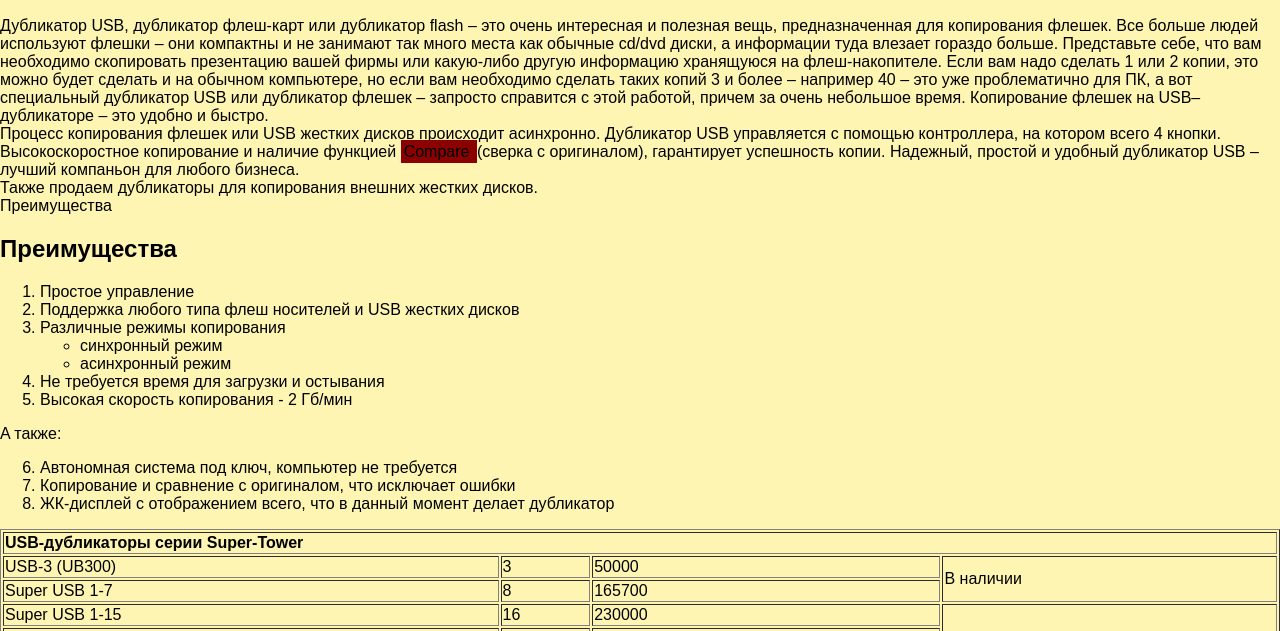
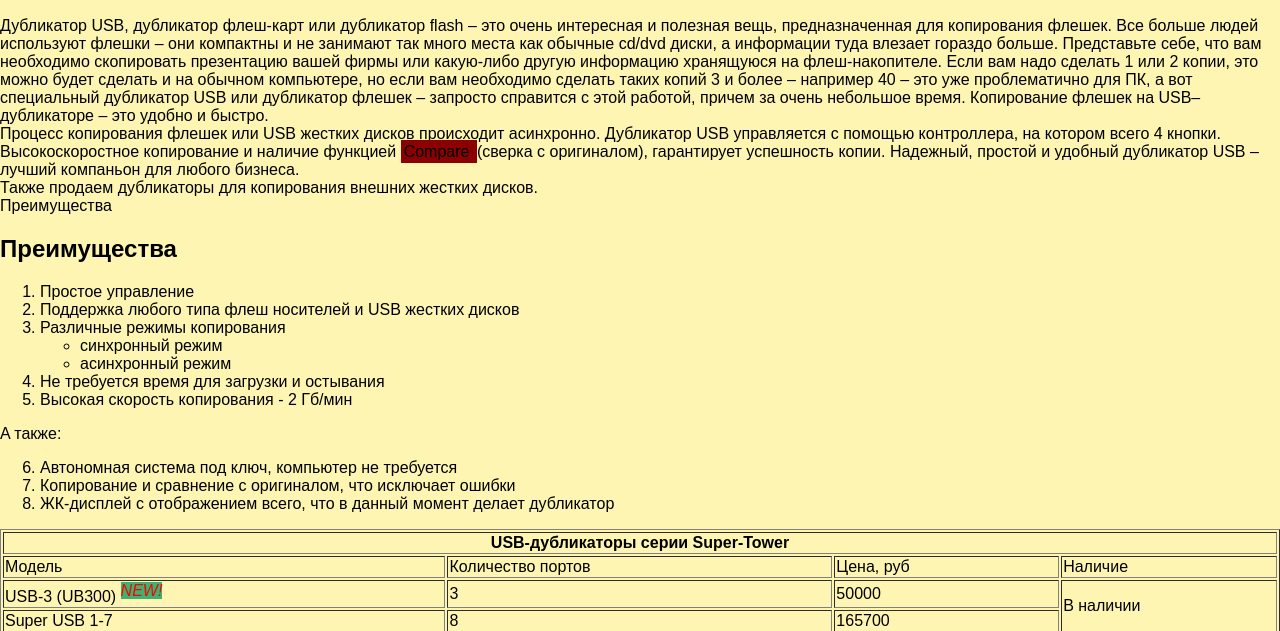
Before and after one commit to ayvayvmvay/web-front-labs001, a plain HTML site: page lab2/usb.html in a window 1280 px wide. Shown: the part 166-797 px from the top of the page. Drawn offline with Linux system fonts and the light colour scheme.

Commit message:
Выделение новинок

```diff
--- a/lab2/usb.html
+++ b/lab2/usb.html
@@ -77,10 +77,17 @@
 
             <table border="1" width="100%">
                 <tr style="font-weight: bold;">
-                    <td colspan="4">USB-дубликаторы серии Super-Tower</td>
+                    <td colspan="4" style="text-align: center;">USB-дубликаторы серии Super-Tower</td>
                 </tr>
                 <tr>
-                    <td>USB-3 (UB300)</td>
+                    <td>Модель</td>
+                    <td>Количество портов</td>
+                    <td>Цена, руб</td>
+                    <td>Наличие</td>
+                </tr>
+                <tr>
+                    <td><span title = "Модель USB-3 (UB300) появилась в продаже 01.01.2025">USB-3 (UB300)</span>
+                        <sup style="color: rgb(255, 0, 0); font: 1em sans-serif; background-color: mediumseagreen;" ><i>NEW!</i></sup></td>
                     <td>3</td>
                     <td>50000</td>
                     <td rowspan="2">В наличии</td>
@@ -92,13 +99,13 @@
                     <!--<td>В наличии</td>-->
                 </tr>
                 <tr>
-                    <td>Super USB 1-15</td>
+                    <td>Super USB 1-15 <sup style="color: rgb(255, 0, 0); font: 1em sans-serif; background-color: mediumseagreen;" ><i>NEW!</i></sup></td></td>
                     <td>16</td>
                     <td>230000</td>
                     <td rowspan="6">На заказ</td>
                 </tr>
                 <tr>
-                    <td>Super USB 1-23</td>
+                    <td>Super USB 1-23 <sup style="color: rgb(255, 0, 0); font: 1em sans-serif; background-color: mediumseagreen;" ><i>NEW!</i></sup></td></td>
                     <td>24</td>
                     <td rowspan="5">по запросу</td>
                 </tr>
```
